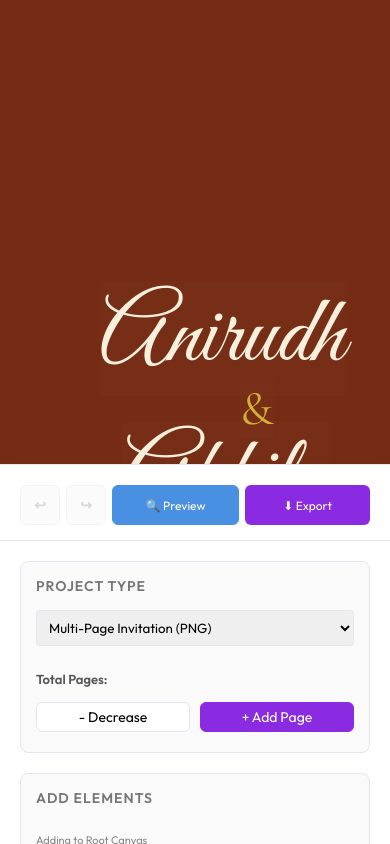
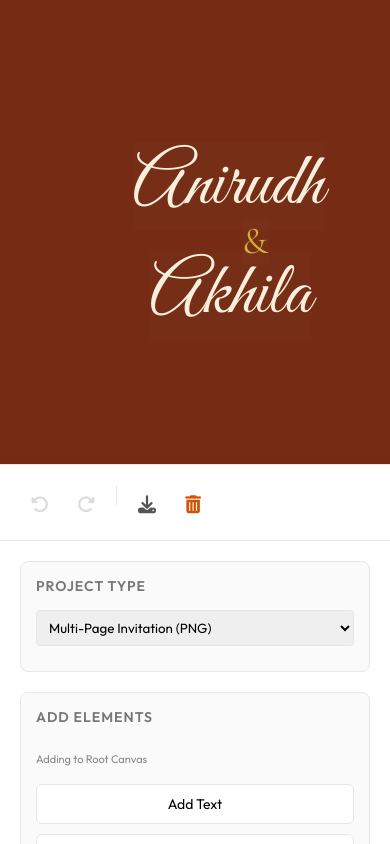
Before and after one commit to attuvalilvishnu/invitation-designer, a React (Vite) app: page / in a window 390 px wide. Built offline with nearby package versions, Linux system fonts and the light colour scheme; a web font is replaced by a local one.

Commit message:
mobile usability update

```diff
--- a/index.html
+++ b/index.html
@@ -7,6 +7,7 @@
     <link rel="preconnect" href="https://fonts.googleapis.com">
     <link rel="preconnect" href="https://fonts.gstatic.com" crossorigin>
     <link href="https://fonts.googleapis.com/css2?family=Outfit:wght@300;400;600&family=Cormorant+Garamond:wght@400;600&family=Great+Vibes&family=Playfair+Display:ital,wght@0,400;0,600;1,400&family=Montserrat:wght@300;400;500;600&family=Lato:wght@300;400;700&family=Dancing+Script:wght@400;600&family=Pacifico&family=Lora:ital,wght@0,400;0,600;1,400&family=Amatic+SC:wght@400;700&display=swap" rel="stylesheet">
+    <link rel="stylesheet" href="https://cdnjs.cloudflare.com/ajax/libs/font-awesome/6.5.1/css/all.min.css" />
   </head>
   <body>
     <div id="root"></div>
--- a/src/App.jsx
+++ b/src/App.jsx
@@ -91,6 +91,7 @@ export default function App() {
       setBgImage('none');
       setCanvasBg('#762c14');
       setCanvasIsGlass(false);
+      setNumPages(1);
     } else {
       // Restore HTML mode defaults
       setBgImage(DEFAULT_BG);
@@ -293,19 +294,21 @@ export default function App() {
   // Recursive render logic
   const renderChildren = (parentId) => {
     if (exportMode === 'png') {
-      // In PNG mode: skip cards, render their children at absolute positions
+      // In PNG mode: skip cards, only render first card's children centered on page
       if (parentId === null) {
-        // Render root non-card elements directly
+        // Root non-card elements
         const rootElements = safeElements.filter(el => !el.parentId && el.type !== 'card');
-        // Also render children of cards as if they are root elements with offset positions
-        const cardChildren = safeElements.filter(el => {
-          if (!el.parentId) return false;
-          const parent = safeElements.find(p => p.id === el.parentId);
-          return parent && parent.type === 'card';
-        }).map(el => {
-          const parent = safeElements.find(p => p.id === el.parentId);
-          return { ...el, x: el.x + (parent?.x || 0), y: el.y + (parent?.y || 0), _flatParentId: el.parentId };
-        });
+
+        // Only render children of the FIRST card (single page)
+        const firstCard = safeElements.find(el => !el.parentId && el.type === 'card');
+        const cardChildren = firstCard
+          ? safeElements.filter(el => el.parentId === firstCard.id).map(el => ({
+              ...el,
+              x: el.x,
+              y: el.y
+            }))
+          : [];
+
         return [...rootElements, ...cardChildren].map(el => (
           <DraggableElement
             key={el.id}
--- a/src/components/Canvas.jsx
+++ b/src/components/Canvas.jsx
@@ -76,16 +76,22 @@ export default function Canvas({
           }}
         >
           {dividers}
-          {exportMode === 'png' ? (
+          {exportMode === 'png' ? (() => {
+            const isMobile = typeof window !== 'undefined' && window.innerWidth < 768;
+            const scale = isMobile ? Math.min(1, window.innerWidth / 500) : 1;
+            return (
               <div style={{
                 width: '500px',
-              height: '100%',
+                height: `${100 / scale}%`,
                 position: 'relative',
-              margin: '0 auto'
+                margin: '0 auto',
+                transform: scale < 1 ? `scale(${scale})` : 'none',
+                transformOrigin: 'top center'
               }}>
                 {renderChildren(null)}
               </div>
-          ) : (
+            );
+          })() : (
             renderChildren(null)
           )}
         </div>
--- a/src/components/Toolbar.jsx
+++ b/src/components/Toolbar.jsx
@@ -38,6 +38,7 @@ export default function Toolbar({
   canUndo,
   canRedo
 }) {
+  const importTemplateRef = React.useRef(null);
   const handleImageUpload = (e) => {
     const file = e.target.files[0];
     if (!file) return;
@@ -73,11 +74,7 @@ export default function Toolbar({
     exportHTML(canvasRef);
   };
 
-  const loadStarterTemplate = () => {
-    if (window.confirm("This will replace all your current design elements with the starter template. Continue?")) {
-      window.location.reload();
-    }
-  };
+
 
   // ── Template Export/Import ──
   const handleExportTemplate = () => {
@@ -132,14 +129,47 @@ export default function Toolbar({
         gap: '6px',
         zIndex: 100
       }}>
-        <button title="Undo" onClick={undo} disabled={!canUndo} style={{ width: '40px', padding: '10px 5px', opacity: canUndo ? 1 : 0.5, fontWeight: 'bold', background: '#f8f9fa', fontSize: '14px', flexShrink: 0 }}>↩</button>
-        <button title="Redo" onClick={redo} disabled={!canRedo} style={{ width: '40px', padding: '10px 5px', opacity: canRedo ? 1 : 0.5, fontWeight: 'bold', background: '#f8f9fa', fontSize: '14px', flexShrink: 0 }}>↪</button>
-        <button title="Preview Design" style={{ flex: 1, padding: '10px 5px', background: '#4a90e2', color: '#fff', borderColor: '#4a90e2', fontSize: '12px', whiteSpace: 'nowrap' }} onClick={() => { setSelectedId(null); setIsPreviewMode(true); }}>🔍 Preview</button>
+        <button title="Undo" onClick={undo} disabled={!canUndo} className="icon-btn">
+          <i className="fa-solid fa-rotate-left"></i>
+        </button>
+        <button title="Redo" onClick={redo} disabled={!canRedo} className="icon-btn">
+          <i className="fa-solid fa-rotate-right"></i>
+        </button>
+
+        {exportMode === 'html' && (
+          <>
+            <div style={{ width: '1px', height: '20px', background: 'var(--border)', margin: '0 4px' }}></div>
+            <button title="Export Template (JSON)" className="icon-btn" onClick={handleExportTemplate}>
+              <i className="fa-solid fa-file-export"></i>
+            </button>
+            <button title="Import Template (JSON)" className="icon-btn" onClick={() => importTemplateRef.current?.click()}>
+              <i className="fa-solid fa-file-import"></i>
+              <input type="file" accept=".json" style={{ display: 'none' }} ref={importTemplateRef} onChange={handleImportTemplate} />
+            </button>
+          </>
+        )}
+
+        <div style={{ width: '1px', height: '20px', background: 'var(--border)', margin: '0 4px' }}></div>
+
+        {exportMode !== 'png' && (
+          <button title="Preview Design" className="icon-btn" onClick={() => { setSelectedId(null); setIsPreviewMode(true); }}>
+            <i className="fa-solid fa-magnifying-glass"></i>
+          </button>
+        )}
+
         {exportMode === 'png' ? (
-          <button title="Export PNG Pages" className="primary" style={{ flex: 1, padding: '10px 5px', fontSize: '12px', whiteSpace: 'nowrap' }} onClick={handleExportPNG}>⬇ Export</button>
+          <button title="Download PNG" className="icon-btn" onClick={handleExportPNG}>
+            <i className="fa-solid fa-download"></i>
+          </button>
         ) : (
-          <button title="Export HTML" className="primary" style={{ flex: 1, padding: '10px 5px', background: '#e6b800', color: '#1a1a1a', fontSize: '12px', whiteSpace: 'nowrap' }} onClick={handleExportHTML}>⬇ Export</button>
+          <button title="Download HTML" className="icon-btn" onClick={handleExportHTML}>
+            <i className="fa-solid fa-file-code"></i>
+          </button>
         )}
+
+        <button title="Clear Content" className="icon-btn danger" onClick={clearCanvas}>
+          <i className="fa-solid fa-trash-can"></i>
+        </button>
       </div>
 
       {selectedElement && (
@@ -158,15 +188,7 @@ export default function Toolbar({
           <option value="png">Multi-Page Invitation (PNG)</option>
         </select>
 
-        {exportMode === 'png' ? (
-          <>
-            <label>Total Pages:</label>
-            <div style={{ display: 'flex', gap: '10px', marginBottom: '5px', marginTop: '5px' }}>
-              <button style={{ flex: 1, padding: '5px' }} onClick={() => setNumPages(Math.max(1, numPages - 1))}>- Decrease</button>
-              <button style={{ flex: 1, padding: '5px', background: '#8a2be2', color: 'white', borderColor: '#8a2be2' }} onClick={() => setNumPages(numPages + 1)}>+ Add Page</button>
-            </div>
-          </>
-        ) : null}
+        {exportMode === 'png' ? null : null}
       </div>
 
       <div className="tool-section">
@@ -185,28 +207,6 @@ export default function Toolbar({
         </label>
       </div>
 
-      <div className="tool-section">
-        <button id="btn-clear" style={{ background: '#ff4d4f', color: '#fff', borderColor: '#ff4d4f', width: '100%' }} onClick={clearCanvas}>Clear Canvas</button>
-        <button id="btn-reset-template" style={{ background: '#555', color: '#fff', borderColor: '#555', width: '100%', marginTop: '10px' }} onClick={loadStarterTemplate}>Load Starter Template</button>
-
-        <hr style={{ margin: '15px 0', border: 'none', borderTop: '1px solid #e2e8f0' }} />
-
-        <h3>Template</h3>
-        <button
-          style={{ background: '#2d7d46', color: '#fff', borderColor: '#2d7d46', width: '100%' }}
-          onClick={handleExportTemplate}
-        >
-          ⬇ Export Template (JSON)
-        </button>
-        <label
-          className="upload-btn"
-          style={{ display: 'block', marginTop: '10px', background: '#1a6fb5', cursor: 'pointer' }}
-        >
-          ⬆ Import Template (JSON)
-          <input type="file" accept=".json" style={{ display: 'none' }} onChange={handleImportTemplate} />
-        </label>
-
-      </div>
     </aside>
   );
 }
--- a/src/style.css
+++ b/src/style.css
@@ -7,6 +7,46 @@
   --border: #e2e8f0;
   --font-ui: 'Outfit', sans-serif;
   --font-canvas: 'Cormorant Garamond', serif;
+}
+
+.icon-btn {
+  background: none;
+  border: none;
+  cursor: pointer;
+  padding: 8px;
+  border-radius: 4px;
+  display: flex;
+  align-items: center;
+  justify-content: center;
+  transition: all 0.2s ease;
+  color: #555;
+  font-size: 18px;
+  width: 40px;
+  height: 40px;
+  flex-shrink: 0;
+}
+
+.icon-btn:hover {
+  background: rgba(0, 0, 0, 0.05);
+  color: var(--primary);
+}
+
+.icon-btn:disabled {
+  opacity: 0.2;
+  cursor: not-allowed;
+}
+
+.icon-btn.danger {
+  color: #d35400;
+}
+
+.icon-btn.danger:hover {
+  background: rgba(211, 84, 0, 0.1);
+  color: #e67e22;
+}
+
+.icon-btn i {
+  pointer-events: none;
 }
 
 body {
@@ -277,6 +317,7 @@ img.canvas-element {
     bottom: 0;
     width: 100% !important;
     height: 100% !important;
+    overflow: hidden !important;
   }
 
   #canvas.canvas-fullwidth {
@@ -284,6 +325,7 @@ img.canvas-element {
     height: 100% !important;
     transform: none !important;
     transform-origin: top left;
+    overflow: hidden !important;
   }
 }
 
--- a/src/utils/templateUtils.js
+++ b/src/utils/templateUtils.js
@@ -45,30 +45,6 @@ export const STARTER_TEMPLATE = [
     "fontSize": 96,
     "color": "#f8f0dc",
     "font": "Great Vibes",
-    "width": 500,
-    "parentId": "cover-card"
-  },
-  {
-    "id": "cover-date",
-    "type": "text",
-    "content": "20 MAY 2026",
-    "x": 0,
-    "y": 500,
-    "fontSize": 20,
-    "color": "#ffffff",
-    "font": "Outfit",
-    "width": 500,
-    "parentId": "cover-card"
-  },
-  {
-    "id": "cover-loc",
-    "type": "text",
-    "content": "CALICUT",
-    "x": 0,
-    "y": 540,
-    "fontSize": 16,
-    "color": "#d4af37",
-    "font": "Outfit",
     "width": 500,
     "parentId": "cover-card"
   },
```
Lines whose indentation alone changed are shown as unchanged.
